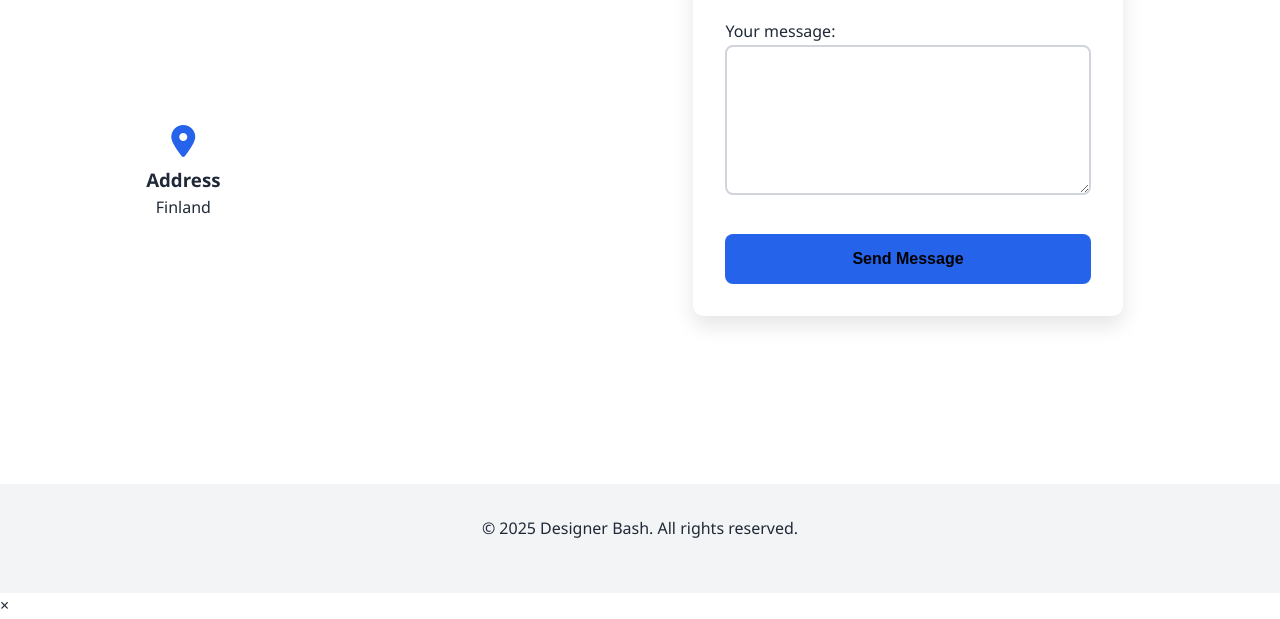
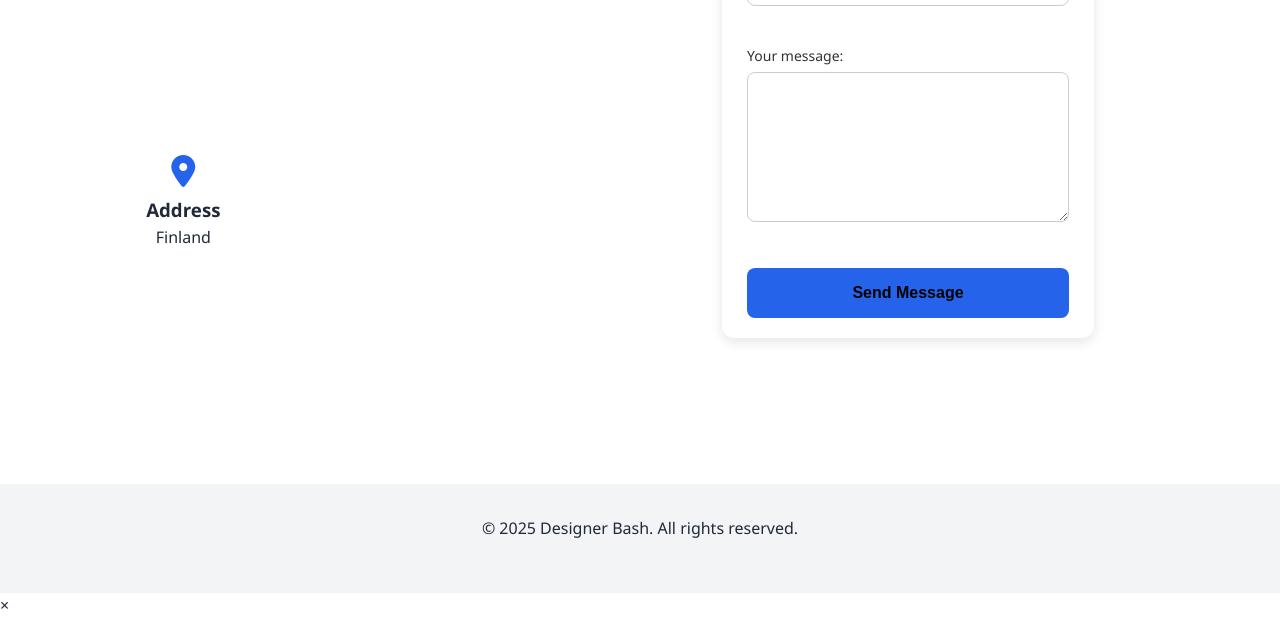
Before and after one commit to designercity43/Designer-Bash, a plain HTML site: page index.html in a window 1280 px wide. Shown: the part 3542-4161 px from the top of the page. Drawn offline with nearby package versions, Linux system fonts and the light colour scheme.

Commit message:
Update style.css

```diff
--- a/style.css
+++ b/style.css
@@ -340,6 +340,69 @@ section h2 {
     background: var(--background);
     color: var(--text-color);
 }
+/* Form Container */
+.formspree-form {
+  max-width: 500px;
+  margin: 40px auto;
+  padding: 20px 25px;
+  background: #fff;
+  border-radius: 12px;
+  box-shadow: 0 4px 12px rgba(0,0,0,0.1);
+  font-family: "Segoe UI", Tahoma, sans-serif;
+}
+
+/* Labels */
+.formspree-form label {
+  display: block;
+  margin-bottom: 15px;
+  font-size: 14px;
+  color: #333;
+}
+
+/* Inputs and Textarea */
+.formspree-form input[type="email"],
+.formspree-form textarea {
+  width: 100%;
+  padding: 12px;
+  margin-top: 5px;
+  border: 1px solid #ccc;
+  border-radius: 8px;
+  font-size: 15px;
+  resize: vertical;
+  transition: border-color 0.2s ease, box-shadow 0.2s ease;
+}
+
+.formspree-form input[type="email"]:focus,
+.formspree-form textarea:focus {
+  border-color: #4f46e5; /* Indigo tone */
+  box-shadow: 0 0 0 3px rgba(79, 70, 229, 0.2);
+  outline: none;
+}
+
+/* Submit Button */
+.formspree-form .submit-btn {
+  display: inline-block;
+  background: #4f46e5;
+  color: #fff;
+  font-size: 15px;
+  font-weight: 600;
+  padding: 12px 20px;
+  border: none;
+  border-radius: 8px;
+  cursor: pointer;
+  transition: background 0.2s ease, transform 0.15s ease;
+}
+
+.formspree-form .submit-btn:hover {
+  background: #4338ca;
+  transform: translateY(-1px);
+}
+
+.formspree-form .submit-btn:active {
+  background: #3730a3;
+  transform: translateY(0);
+}
+
 
 .formspree-form input[type="email"]:focus,
 .formspree-form textarea:focus {
```
